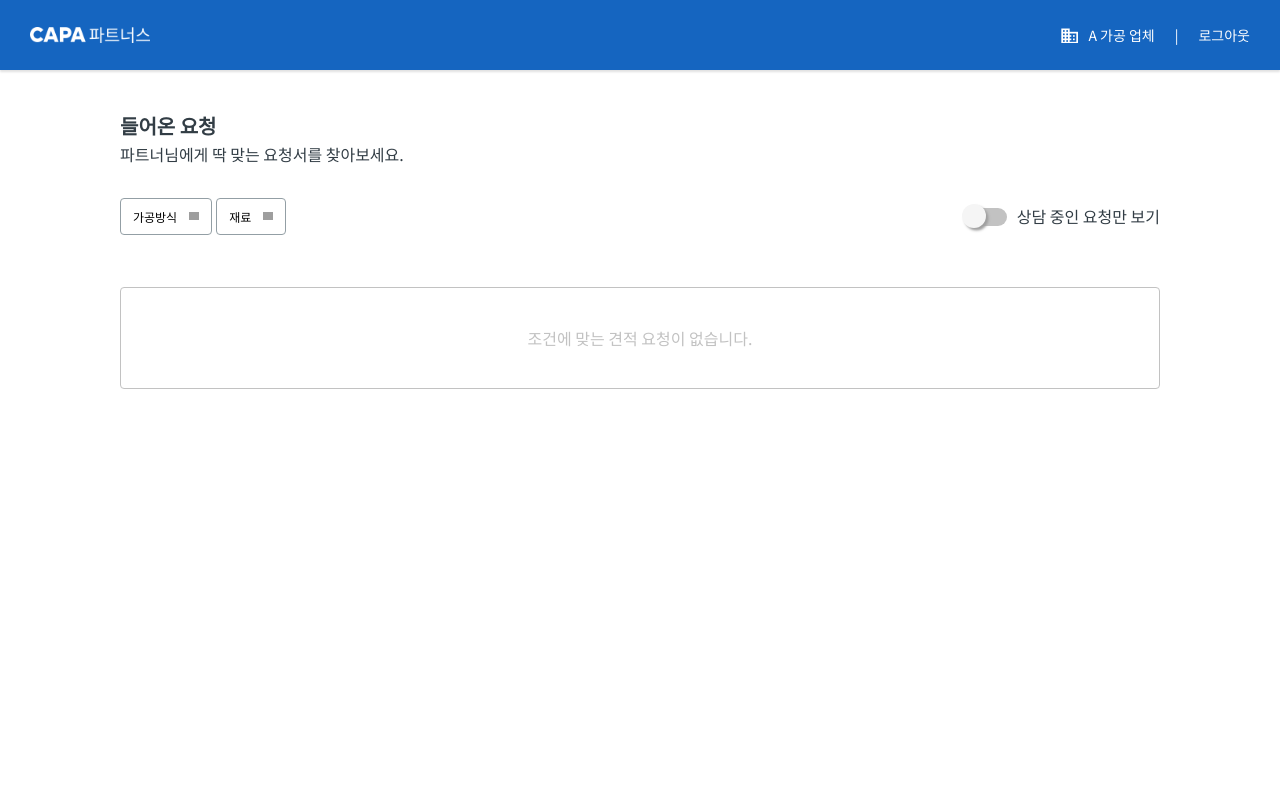
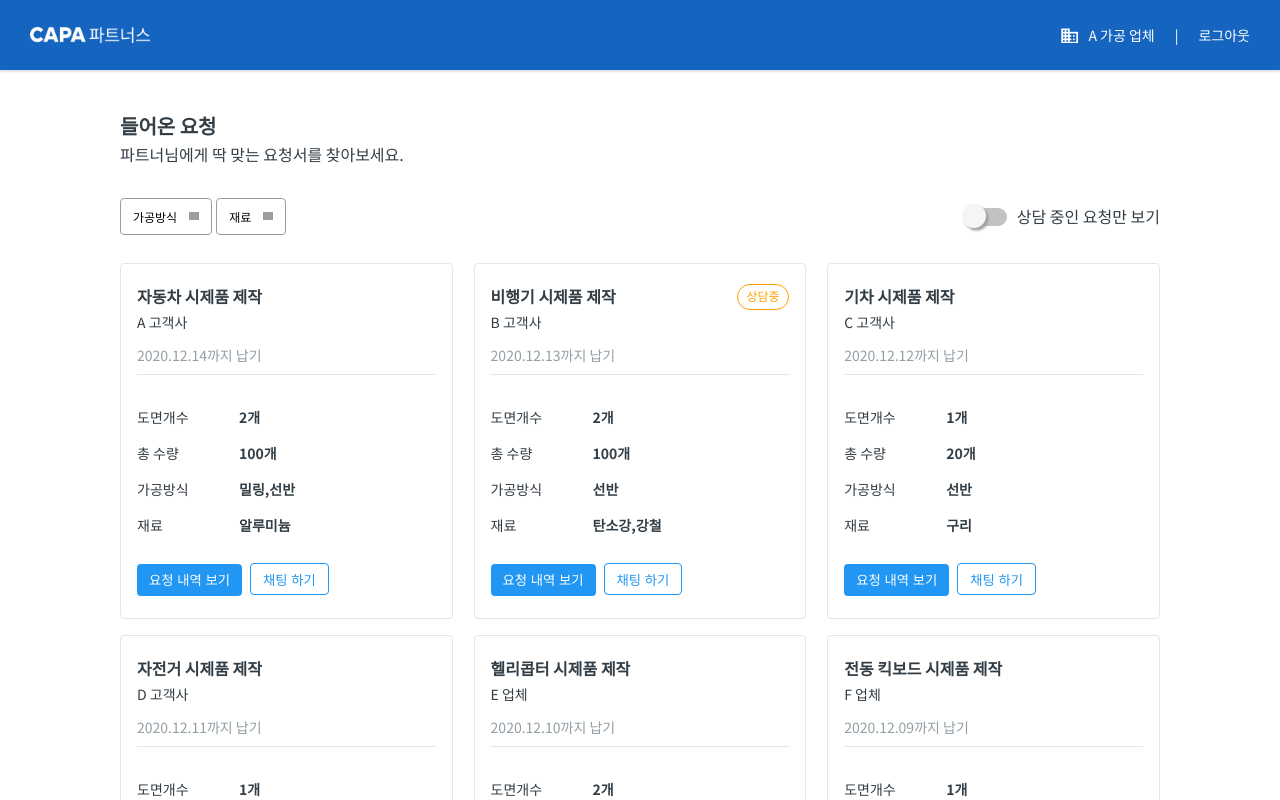
Before and after one commit to PreOnBoarding-Team17/Week2_Dashboard, a React (Create React App) app: page / in a window 1280 px wide. Shown: the top 800 px of the page. Built offline with nearby package versions, Linux system fonts and the light colour scheme; no server answers; data requests are answered from the project's data file; grey boxes are pictures that could not be loaded.

Commit message:
refactor: Dashboard 코드 수정

```diff
--- a/requests.json
+++ b/requests.json
@@ -54,7 +54,7 @@
       "method": ["밀링"],
       "material": ["알루미늄", "탄소강"],
       "status": "대기중"
-    }
+    },
     {
       "id": 6,
       "title": "전동 킥보드 시제품 제작",
--- a/src/Components/Common/Filter/index.tsx
+++ b/src/Components/Common/Filter/index.tsx
@@ -7,7 +7,6 @@ const Filter: React.FC<IFilter> = ({
   name,
   options,
   isToggleSelect,
-  setIsToggleSelect,
   buttonRef,
   onClickSelect,
   selected,
@@ -16,16 +15,18 @@ const Filter: React.FC<IFilter> = ({
   const onChangeCheckbox = useCallback(
     (option: string) => {
       if (selected.find((item: string) => item === option) === undefined) {
-        // console.log([...selected, option]);
+        console.log([...selected, option]);
+        buttonRef.current?.classList.add('focused');
         setSelected([...selected, option]);
       } else {
-        // console.log(selected.filter((item: string) => item !== option));
+        console.log(selected.filter((item: string) => item !== option));
+        if (selected.filter((item: string) => item !== option).length === 0)
+          buttonRef.current?.classList.remove('focused');
+
         setSelected(selected.filter((item: string) => item !== option));
       }
-      setIsToggleSelect('');
-      buttonRef.current?.classList.remove('focused');
     },
-    [selected, setSelected, setIsToggleSelect, buttonRef]
+    [selected, setSelected, buttonRef]
   );
 
   // console.log(name);
--- a/src/Components/Common/Toggle/index.tsx
+++ b/src/Components/Common/Toggle/index.tsx
@@ -2,11 +2,16 @@ import React from 'react';
 import 'Components/Common/Toggle/scss/Toggle.scss';
 import { IToggle } from 'Utils/Interface';
 
-export default function Toggle({ handleToggle }: IToggle) {
+export default function Toggle({ handleToggle, toggle }: IToggle) {
   return (
     <div className="Toggle__Container" onChange={handleToggle}>
       <label htmlFor="Toggle" className="Toggle__Wrapper">
-        <input id="Toggle" type="checkbox" />
+        <input
+          id="Toggle"
+          type="checkbox"
+          checked={toggle}
+          onChange={handleToggle}
+        />
         <span className="Toggle__Slider"></span>
       </label>
       <label htmlFor="Toggle">상담 중인 요청만 보기</label>
--- a/src/Components/Dashboard/FilterMenu.tsx
+++ b/src/Components/Dashboard/FilterMenu.tsx
@@ -4,13 +4,16 @@ import Filter from 'Components/Common/Filter';
 import Toggle from 'Components/Common/Toggle';
 import 'Components/Dashboard/scss/FilterMenu.scss';
 import { IFilterMenu } from 'Utils/Interface';
+import RefreshIcon from 'Assets/RefreshIcon.png';
 
 const FilterMenu: React.FC<IFilterMenu> = ({
+  toggle,
+  handleReset,
   handleToggle,
-  methodSelected,
-  setMethodSelected,
-  materalSelected,
-  setMaterialSelected,
+  selectedMethod,
+  setSelectedMethod,
+  selectedMaterial,
+  setSelectedMaterial,
 }) => {
   const [isToggleSelect, setIsToggleSelect] = useState<string>('');
   const methodRef = useRef<HTMLButtonElement>(null);
@@ -21,19 +24,18 @@ const FilterMenu: React.FC<IFilterMenu> = ({
     name: string
   ) => {
     e.preventDefault();
-
-    if (name === 'method') {
-      methodRef.current?.classList.toggle('focused');
-    } else if (name === 'material') {
-      materialRef.current?.classList.toggle('focused');
-    }
     if (isToggleSelect === '') {
       setIsToggleSelect(name);
     } else {
       setIsToggleSelect('');
-      methodRef.current?.classList.remove('focused');
-      materialRef.current?.classList.remove('focused');
     }
+  };
+
+  const handleFilterReset = () => {
+    handleReset();
+    setIsToggleSelect('');
+    methodRef.current?.classList.remove('focused');
+    materialRef.current?.classList.remove('focused');
   };
 
   // console.log(toggle);
@@ -45,26 +47,30 @@ const FilterMenu: React.FC<IFilterMenu> = ({
           name="method"
           options={METHOD}
           isToggleSelect={isToggleSelect === 'method'}
-          setIsToggleSelect={setIsToggleSelect}
           buttonRef={methodRef}
           onClickSelect={onClickSelect}
-          selected={methodSelected}
-          setSelected={setMethodSelected}
+          selected={selectedMethod}
+          setSelected={setSelectedMethod}
         />
         <Filter
           title={MATERIAL_NAME}
           name="material"
           options={MATERIAL}
           isToggleSelect={isToggleSelect === 'material'}
-          setIsToggleSelect={setIsToggleSelect}
           buttonRef={materialRef}
           onClickSelect={onClickSelect}
-          selected={materalSelected}
-          setSelected={setMaterialSelected}
+          selected={selectedMaterial}
+          setSelected={setSelectedMaterial}
         />
+        {(selectedMethod.length + selectedMaterial.length > 0 || toggle) && (
+          <button className="filter__select-reset" onClick={handleFilterReset}>
+            <img src={RefreshIcon} alt="필터링 리셋" />
+            필터링 리셋
+          </button>
+        )}
       </div>
       <div className="filter__toggle-item">
-        <Toggle handleToggle={handleToggle} />
+        <Toggle handleToggle={handleToggle} toggle={toggle} />
       </div>
     </div>
   );
--- a/src/Components/Dashboard/index.tsx
+++ b/src/Components/Dashboard/index.tsx
@@ -7,16 +7,22 @@ import { DataInterface } from 'Utils/Interface';
 import 'Components/Dashboard/scss/Dashboard.scss';
 
 const Dashboard: React.FC = () => {
-  let count = 0;
-
   const [toggle, setToggle] = useState<boolean>(false);
   const [datas, setDatas] = useState<DataInterface[]>([]);
+  const [cardDatas, setCardDatas] = useState<DataInterface[]>([]);
   const [selectedMethod, setSelectedMethod] = useState<string[]>([]);
   const [selectedMaterial, setSelectedMaterial] = useState<string[]>([]);
 
-  const requestGET = async (): Promise<void> => {
-    await callAPI.get('/').then((res) => setDatas(res.data));
-  };
+  useEffect(() => {
+    const requestGET = async (): Promise<void> => {
+      await callAPI.get('/').then((res) => {
+        console.log(res.data);
+        setDatas(res.data);
+        setCardDatas(res.data);
+      });
+    };
+    requestGET();
+  }, []);
 
   const handleToggle = () => {
     setToggle(!toggle);
@@ -29,51 +35,31 @@ const Dashboard: React.FC = () => {
     if (toggle) setToggle(false);
   };
 
-  // '가공필터' 선택시 state 변화
-  // const handleMethodChange = (
-  //   event: React.MouseEvent<HTMLButtonElement, MouseEvent>,
-  //   name: string
-  // ) => {
-  //   setSelectedMethod();
-  // };
+  useEffect(() => {
+    const filterToggle = toggle
+      ? datas.filter((element) => element.status === '상담중')
+      : datas;
 
-  // '재료' 필터 선택시 state 변화
-  // const handleMaterialChange = (
-  //   event: React.MouseEvent<HTMLButtonElement, MouseEvent>,
-  //   name: string
-  // ) => {
-  //   setSelectedMaterial();
-  // };
+    const filterMethod =
+      selectedMethod.length > 0
+        ? filterToggle.filter((element) => {
+            return selectedMethod.every((selectedMethod) =>
+              element.method.find((method) => method === selectedMethod)
+            );
+          })
+        : filterToggle;
 
-  useEffect(() => {
-    // const filterToggle = toggle
-    //   ? datas.filter((element) => element.status === '상담중')
-    //   : datas;
-    // const filterMethod =
-    //   selectedMethod.length > 0
-    //     ? filterToggle.filter((element) => {
-    //         return selectedMethod.some((selectedMethod) =>
-    //           element.method.find((method) => method === selectedMethod)
-    //         );
-    //       })
-    //     : filterToggle;
-    // const filterMaterial =
-    //   selectedMaterial.length > 0
-    //     ? filterMethod.filter((element) => {
-    //         return selectedMaterial.some((selectedMaterial) =>
-    //           element.material.find((material) => material === selectedMaterial)
-    //         );
-    //       })
-    //     : filterMethod;
-    // setDatas(filterMaterial);
+    const filterMaterial =
+      selectedMaterial.length > 0
+        ? filterMethod.filter((element) => {
+            return selectedMaterial.every((selectedMaterial) =>
+              element.material.find((material) => material === selectedMaterial)
+            );
+          })
+        : filterMethod;
 
-    requestGET();
-    count = datas.length;
-  }, []);
-
-  useEffect(() => {
-    count = 0;
-  }, [selectedMaterial, selectedMethod, toggle]);
+    setCardDatas(filterMaterial);
+  }, [toggle, selectedMethod, selectedMaterial]);
 
   return (
     <div className="body-container">
@@ -84,36 +70,21 @@ const Dashboard: React.FC = () => {
         </h3>
       </div>
       <FilterMenu
+        toggle={toggle}
+        handleReset={handleReset}
         handleToggle={handleToggle}
-        methodSelected={selectedMethod}
-        setMethodSelected={setSelectedMethod}
-        materalSelected={selectedMaterial}
-        setMaterialSelected={setSelectedMaterial}
+        selectedMethod={selectedMethod}
+        setSelectedMethod={setSelectedMethod}
+        selectedMaterial={selectedMaterial}
+        setSelectedMaterial={setSelectedMaterial}
       />
       <div className="dash-board">
-        {datas.map((data: DataInterface) => {
-          if (toggle && data.status !== '상담중') return null;
-          else if (
-            selectedMethod.length > 0 &&
-            selectedMethod.filter((element) => data.method.includes(element))
-              .length !== selectedMethod.length
-          )
-            return null;
-          else if (
-            selectedMaterial.length > 0 &&
-            selectedMaterial.filter((element) =>
-              data.material.includes(element)
-            ).length !== selectedMaterial.length
-          )
-            return null;
-          else {
-            count += 1;
-            return <Card key={data['id']} data={data} />;
-          }
+        {cardDatas.map((data: DataInterface) => {
+          return <Card key={data['id']} data={data} />;
         })}
       </div>
 
-      {count === 0 &&
+      {cardDatas.length === 0 &&
         ((selectedMethod !== [] && selectedMaterial !== []) || toggle) && (
           <div className="card-zero">조건에 맞는 견적 요청이 없습니다.</div>
         )}
--- a/src/Components/Dashboard/scss/FilterMenu.scss
+++ b/src/Components/Dashboard/scss/FilterMenu.scss
@@ -1,4 +1,5 @@
 @import '/src/Utils/Styles/mixin';
+@import '/src/Utils/Styles/variables';
 
 .filter {
   display: flex;
@@ -14,7 +15,27 @@
 
   &__select-item {
     display: flex;
+
+    & .filter__select-reset {
+      display: flex;
+      align-items: center;
+      color: $blue;
+      background-color: transparent;
+      border: none;
+      font-size: 12px;
+      font-weight: normal;
+      line-height: 1.6;
+      cursor: pointer;
+
+      & img {
+        margin-bottom: 2px;
+        width: 16px;
+        height: 16px;
+        margin-right: 12px;
+      }
+    }
   }
+
   &__toggle-item {
     @include responsive(mobile) {
       margin: 25px 0px 15px 0px;
```
Also changed, not shown: src/Utils/Interface/index.tsx (+12 -7 lines), 1 other file (tests, documents, lock files or other folders).
